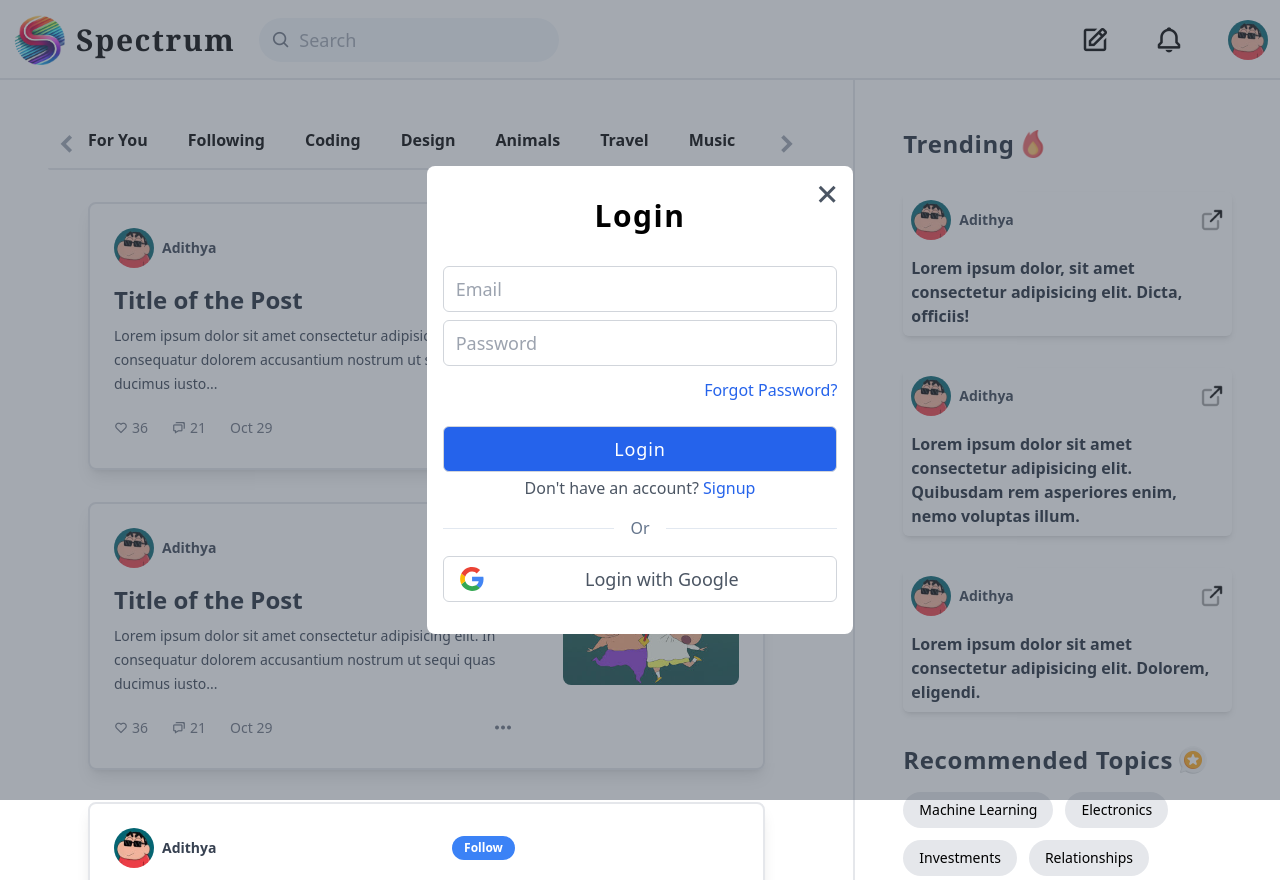
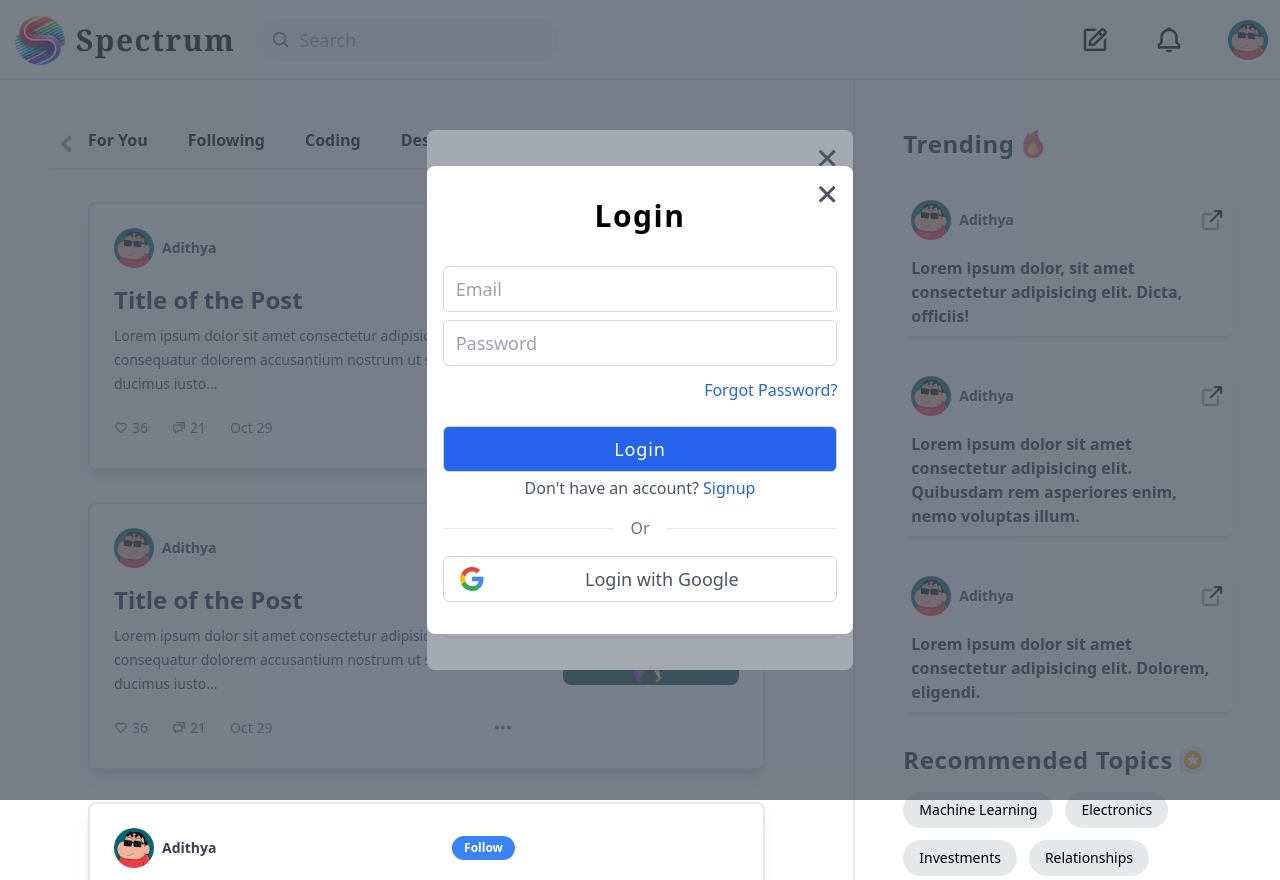
Before and after one commit to adithya-b-r/Spectrum, a React (Vite) app in the folder client/: page / in a window 1280 px wide. Built offline with nearby package versions, Linux system fonts and the light colour scheme.

Commit message:
Modified Auth Forms and Cookies Functionality.

```diff
--- a/client/src/App.tsx
+++ b/client/src/App.tsx
@@ -8,7 +8,7 @@ import { CreatePost } from './pages/Write/CreatePost';
 import { ToastNotification } from './components/Toast/ToastNotification'
 import { Provider } from 'react-redux';
 import store from './store/store';
-// import { SignInForm } from './components/AuthForms/SignInForm';
+import { SignInForm } from './components/AuthForms/SignInForm';
 import { LoginForm } from './components/AuthForms/LoginForm';
 
 interface AppContextType {
@@ -35,7 +35,7 @@ function App() {
         <BrowserRouter>
           <ToastNotification />
           <Navbar />
-          {/* <SignInForm/> */}
+          <SignInForm/>
           <LoginForm/>
           <Routes>
             <Route path="/" element={<Home />} />
--- a/client/src/components/AuthForms/LoginForm.tsx
+++ b/client/src/components/AuthForms/LoginForm.tsx
@@ -1,7 +1,29 @@
+import axios from "axios";
 import { useState } from "react";
 
 export const LoginForm = () => {
   const [isDisplay, setIsDisplay] = useState(true);
+  const [email, setEmail] = useState<string>("");
+  const [password, setPassword] = useState<string>("");
+
+  const handleFormSubmit = async (e: React.FormEvent) => {
+    e.preventDefault();
+
+    try {
+      const response = await axios.post('http://localhost:3000/users/login', {
+        email,
+        password
+      },
+        { withCredentials: true }
+      );
+
+      alert("Sign-in Successfull: " + response.data);
+    } catch (err) {
+      alert("Error: " + err);
+    }
+
+    setIsDisplay(false);
+  }
 
   return (
     isDisplay && (
@@ -12,11 +34,14 @@ export const LoginForm = () => {
 
           <h3 className="font-semibold text-3xl tracking-wider md:mb-8 mb-6">Login</h3>
 
-          <input type="text" placeholder="Email" className="w-full text-lg border border-gray-300 outline-none py-2 px-3 rounded-md mb-2" />
-          <input type="password" placeholder="Password" className="w-full text-lg border border-gray-300 outline-none py-2 px-3 rounded-md mb-2" />
-          <p className="text-blue-600 mt-1 mb-2 cursor-pointer inline-flex justify-end w-full">Forgot Password?</p>
+          <form onSubmit={handleFormSubmit} method="post">
+            <input type="text" value={email} onChange={(e) => setEmail(e.target.value)} placeholder="Email" className="w-full text-lg border border-gray-300 outline-none py-2 px-3 rounded-md mb-2" />
+            <input type="password" value={password} onChange={(e) => setPassword(e.target.value)} placeholder="Password" className="w-full text-lg border border-gray-300 outline-none py-2 px-3 rounded-md mb-2" />
+            <p className="text-blue-600 mt-1 mb-2 cursor-pointer inline-flex justify-end w-full">Forgot Password?</p>
 
-          <input type="submit" value={"Login"} placeholder="Confirm password" className="tracking-wider bg-blue-600 hover:bg-blue-700 duration-200 w-full text-lg text-white cursor-pointer border border-gray-300 outline-none py-2 px-3 rounded-md mt-4" />
+            <input type="submit" value={"Login"} placeholder="Confirm password" className="tracking-wider bg-blue-600 hover:bg-blue-700 duration-200 w-full text-lg text-white cursor-pointer border border-gray-300 outline-none py-2 px-3 rounded-md mt-4" />
+          </form>
+
           <p className="text-gray-600 mt-1 mb-4 cursor-default">Don't have an account? <span className="text-blue-600 cursor-pointer">Signup</span></p>
 
           <div className="w-full flex items-center justify-center space-x-4">
--- a/client/src/components/Navbar.tsx
+++ b/client/src/components/Navbar.tsx
@@ -2,6 +2,7 @@ import { useEffect, useState } from "react";
 import { useNavigate } from "react-router-dom";
 import { useContext } from 'react';
 import { AppContext } from '../App';
+import axios from "axios";
 
 export const Navbar = () => {
   const [displayNav, setdisplayNav] = useState(false);
@@ -18,6 +19,19 @@ export const Navbar = () => {
   const toggleNav = () => {
     setdisplayNav((prev) => !prev);
   }
+
+  const handleLogout = async () => {
+    try {
+      const response = await axios.get('http://localhost:3000/users/logout', {
+        withCredentials: true,
+      });
+      alert(response.data);
+    } catch (err) {
+      console.error("Error during logout:", err);
+      alert("Logout failed. Please try again.");
+    }
+  };
+
 
   useEffect(() => {
     setdisplayNav(false)
@@ -72,7 +86,7 @@ export const Navbar = () => {
                 <i className="bx bx-bell mr-2 text-xl"></i>
                 <p className="text-xl">Notifications</p>
               </div>
-              <div onClick={() => { setdisplayNav(false); /*navigate("/logout");*/ }} className="flex items-center py-4 px-4 hover:bg-gray-100 cursor-pointer">
+              <div onClick={() => { handleLogout(); setdisplayNav(false) }} className="flex items-center py-4 px-4 hover:bg-gray-100 cursor-pointer">
                 <i className="bx bx-log-out mr-2 text-xl"></i>
                 <p className="text-xl" onClick={() => setIsLoggedIn(false)}>Logout</p>
               </div>
```
Also changed, not shown: 1 other file (tests, documents, lock files or other folders).
